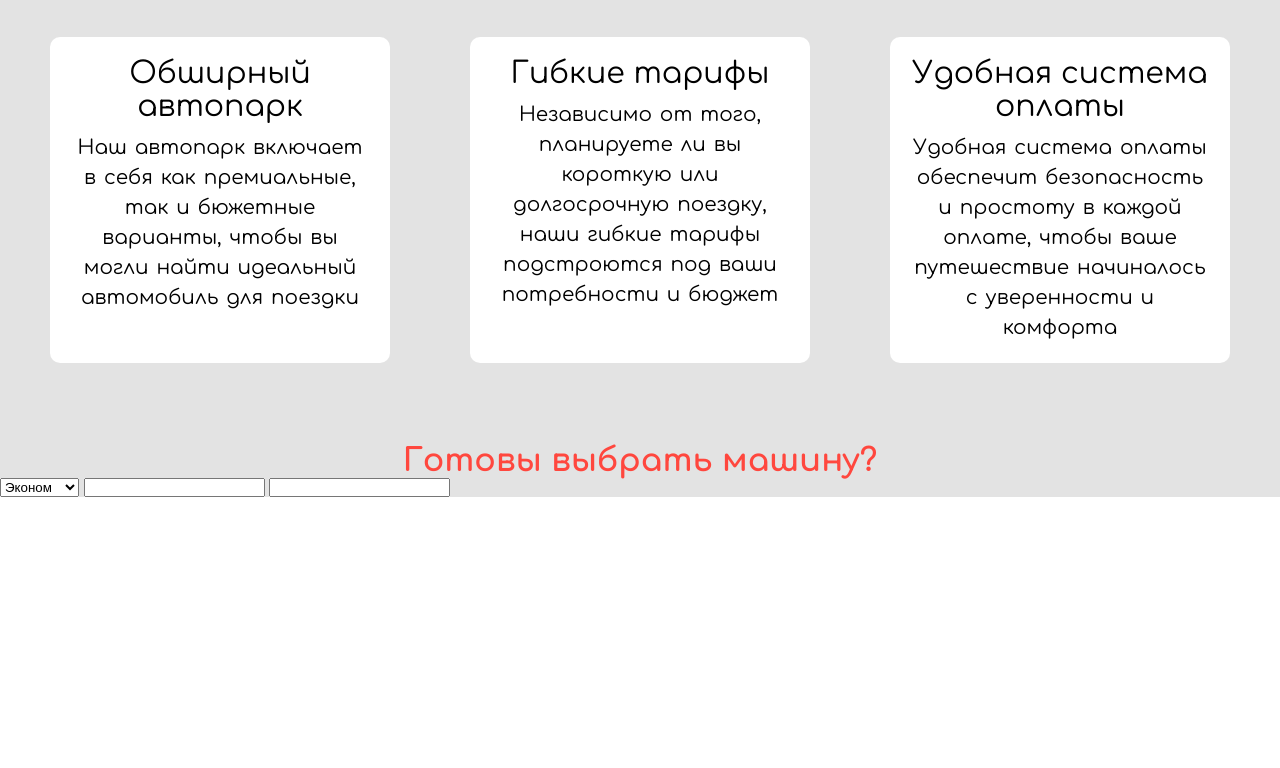
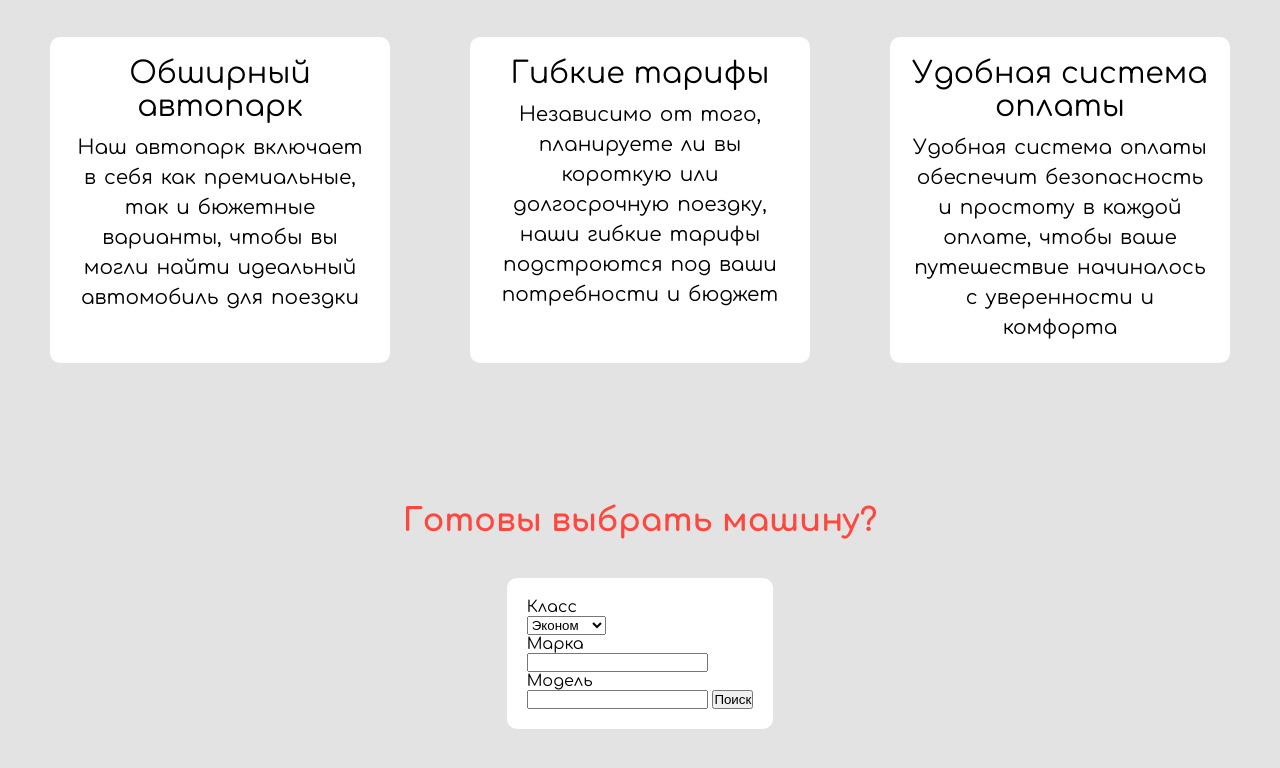
Before and after one commit to kabinetleonova/Professionals-A, a plain HTML site: page index.html in a window 1280 px wide. Shown: the part 178-946 px from the top of the page. Before the commit the page ends 800 px from the top, so only its background shows below. Drawn offline with Linux system fonts and the light colour scheme.

Commit message:
add form

```diff
--- a/Static/CSS/main.css
+++ b/Static/CSS/main.css
@@ -6,7 +6,7 @@
 
 }
 
-
+/* Заголовок */
 
 header {
     width: 100%;
@@ -44,7 +44,7 @@ header h1:hover {
     transition: all .4s ease;
 }
 
-
+/* Меню навигации */
 
 nav {
     line-height: 100px;
@@ -73,7 +73,7 @@ nav li:hover a {
     transition: all .4s ease;
 }
 
-
+/* Тело сайта */
 
 main {
     background-color: #e3e3e3;
@@ -88,6 +88,8 @@ main h1 {
     color: #ff473e;
 }
 
+/* Карточки о нас */
+
 .cards {
     display: flex;
     justify-content: center;
@@ -96,6 +98,7 @@ main h1 {
 .card-body {
     padding: 20px;
     margin: 40px;
+    margin-bottom: 100px;
     background-color: white;
     border-radius: 10px;
     width: 300px;
@@ -124,3 +127,17 @@ main h1 {
     transform: scale(1.15);
     transition: all .6s ease;
 }
+
+/* Форма поиска автомобля */
+
+.find-form {
+    display: flex;
+    justify-content: center;
+}
+
+.form-body {
+    padding: 20px;
+    margin: 40px;
+    background-color: white;
+    border-radius: 10px;
+}
--- a/index.html
+++ b/index.html
@@ -63,12 +63,15 @@
 
         <h1>Готовы выбрать машину?</h1>
         <div class="find-form">
+            <div class="form-body">
                 <form>
-                <select>
+                    <p>Класс</p>
+                    <select class="form-">
                         <option>Эконом</option>
                         <option>Премиум</option>
                     </select>
 
+                    <p>Марка</p>
                     <input list="brands">
                     <datalist id="brands">
                         <option>Audi</option>
@@ -77,14 +80,18 @@
                         <option>Reno</option>
                     </datalist>
 
+                    <p>Модель</p>
                     <input list="models">
                     <datalist id="models">
-                    <option>Audi</option>
-                    <option>BMW</option>
-                    <option>Lada</option>
-                    <option>Reno</option>
+                        <option>X5</option>
+                        <option>Solaris</option>
+                        <option>Logan</option>
+                        <option>A1</option>
                     </datalist>
+
+                    <button>Поиск</button>
                 </form>
+            </div>
         </div>
     </main>
 
```
Lines whose indentation alone changed are shown as unchanged.
